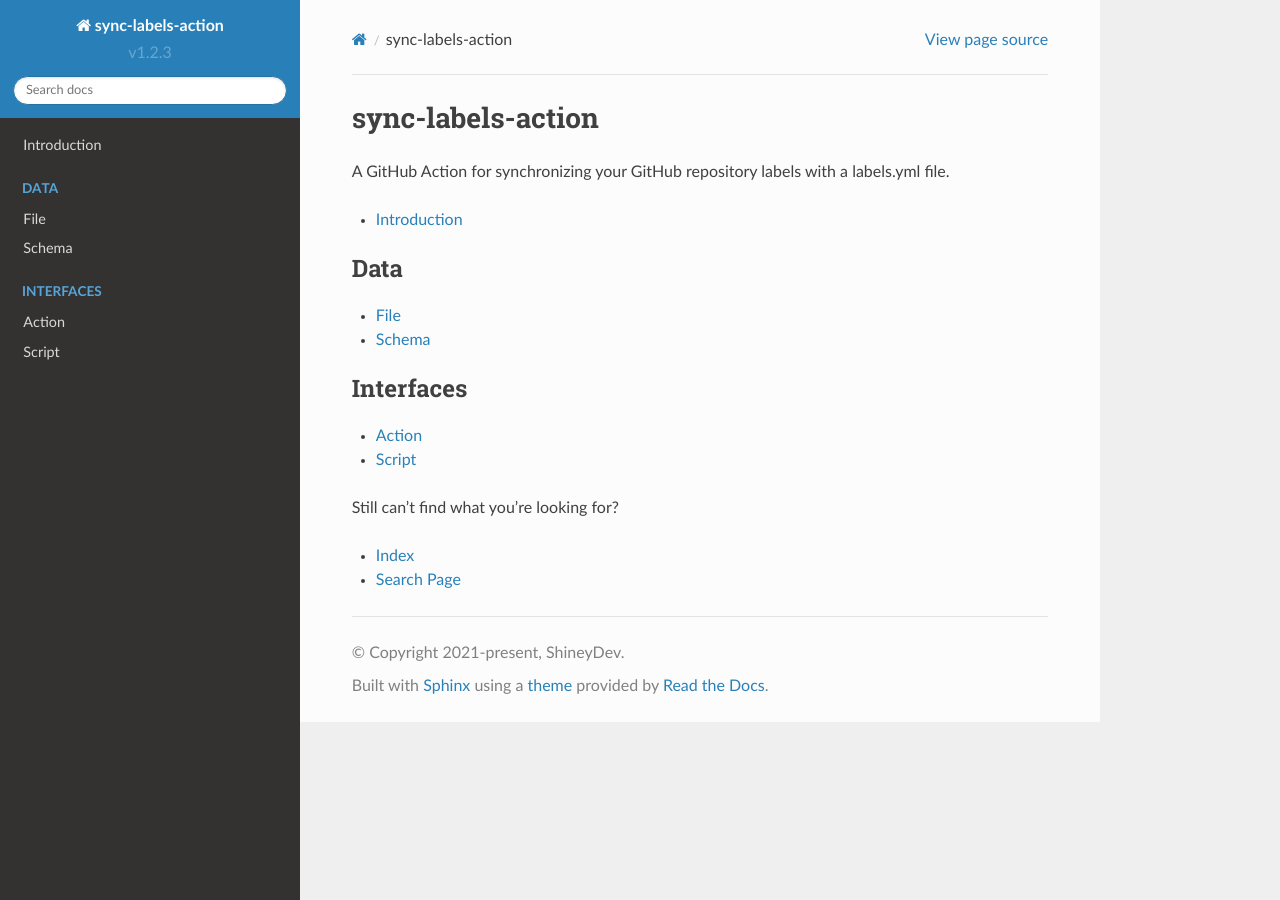
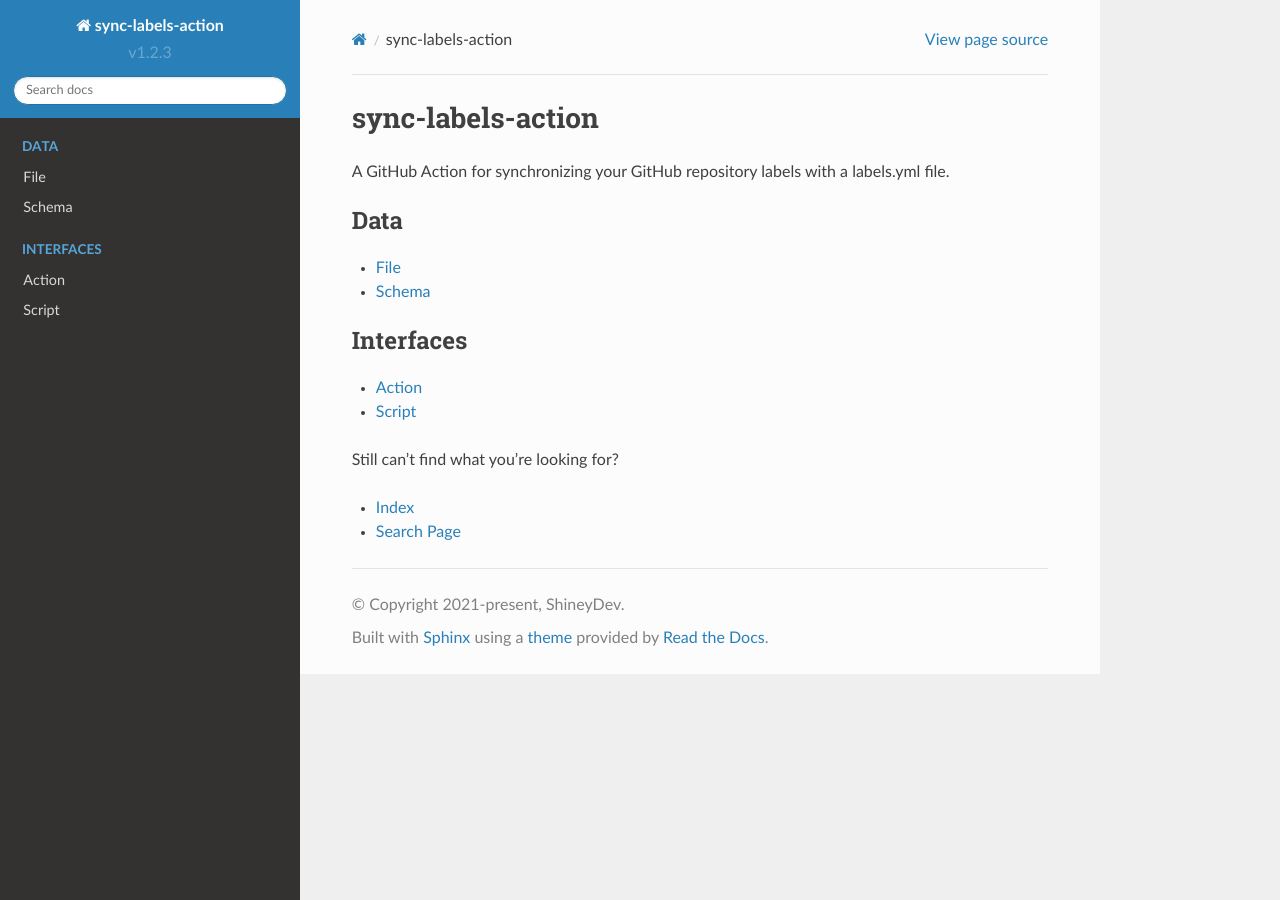
Before and after one commit to ShineyDev/sync-labels-action, a Sphinx documentation site: the page built from docs/index.rst, in a window 1280 px wide. Built offline with Sphinx 7.4.7 and the Read the Docs theme 2.0.0, drawn with Linux system fonts in a browser that asks for light colours.

Commit message:
remove documentation introduction

```diff
--- a/docs/index.rst
+++ b/docs/index.rst
@@ -2,12 +2,6 @@ sync-labels-action
 ==================
 
 A GitHub Action for synchronizing your GitHub repository labels with a labels.yml file.
-
-
-.. toctree::
-    :maxdepth: 2
-
-    introduction
 
 
 .. toctree::
--- a/docs/introduction.rst
+++ /dev/null
@@ -1,2 +0,0 @@
-Introduction
-============
```
